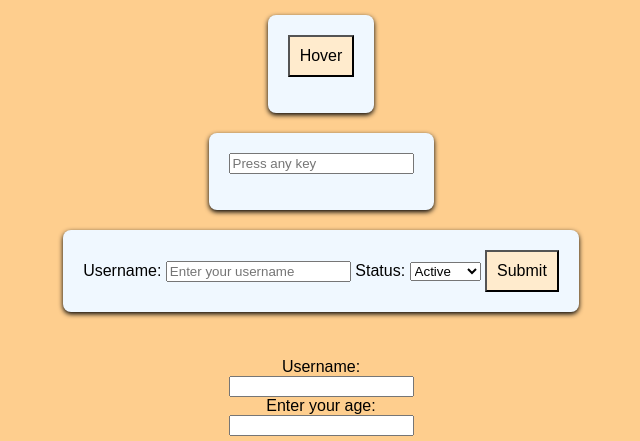
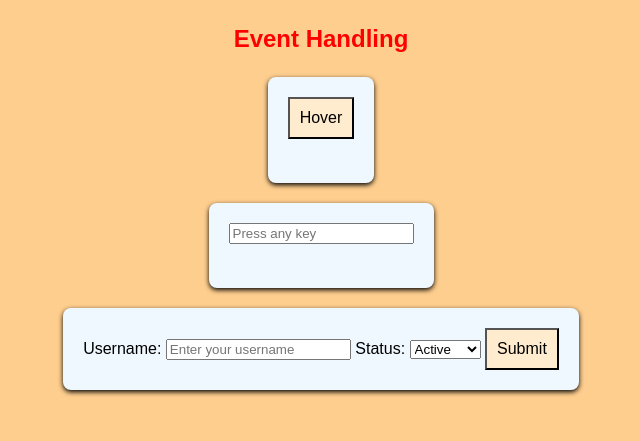
Before and after one commit to Kandiebaby/Introduction-to-Events, a plain HTML site: page index.html in a window 1280 px wide. Shown: the part 101-542 px from the top of the page, without its empty margins (319-959 px from the left). Drawn offline with Linux system fonts and the light colour scheme.

Commit message:
Updated html and CSS styling

```diff
--- a/index.html
+++ b/index.html
@@ -8,6 +8,7 @@
 </head>
 <body>
     <h1> Welcome to the webpage</h1>
+    <p>Event Handling</p>
 
 <!-- Mouse Event Section -->
 <section id="mouse-events">
--- a/style.css
+++ b/style.css
@@ -11,6 +11,11 @@ h1 {
     text-align: center;
     color: bisque;
     margin-bottom: 30px;
+}
+
+p {
+    font-size: x-large;
+    margin-top: 5px;
 }
 
 section, form {
```
